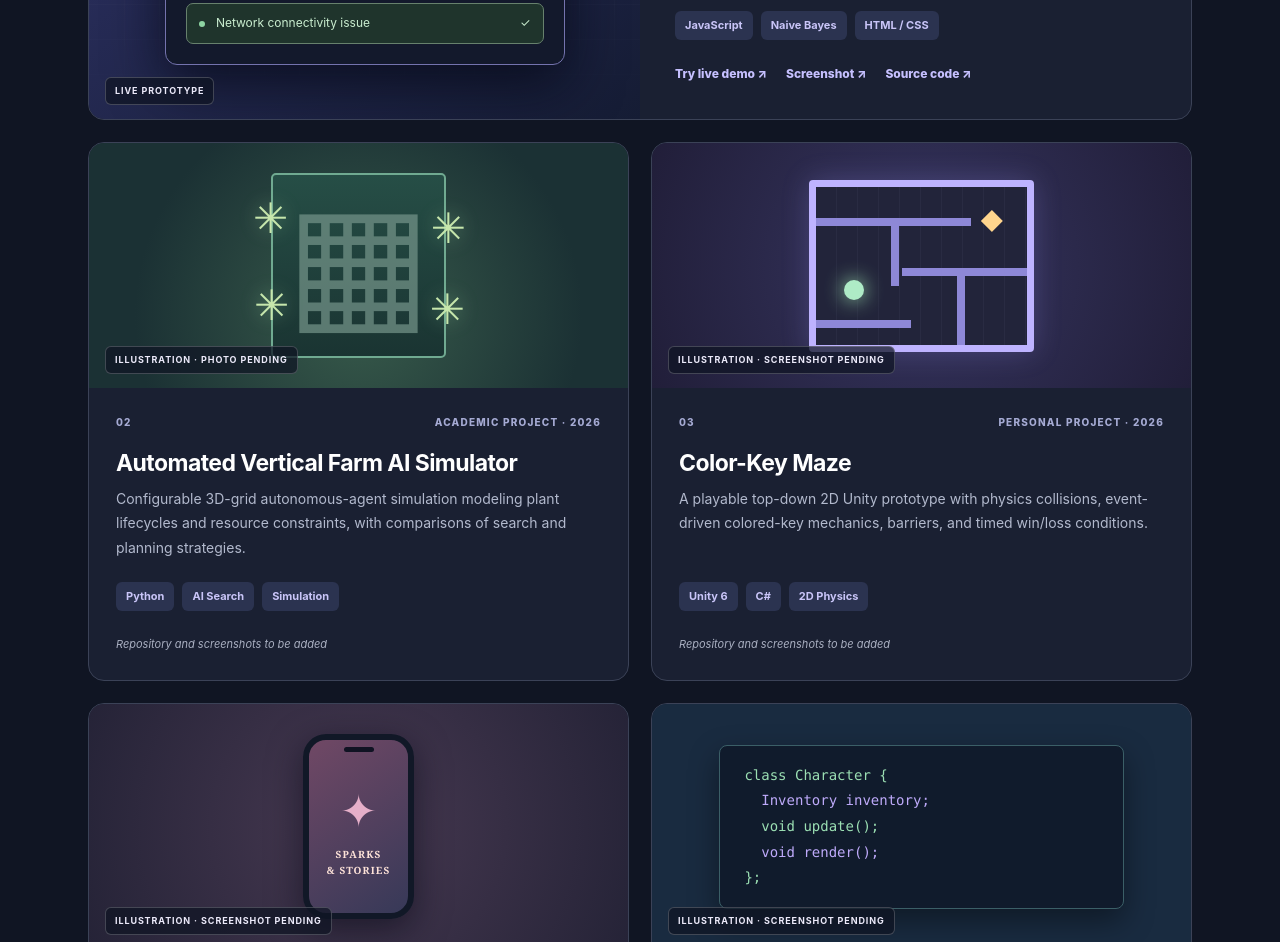
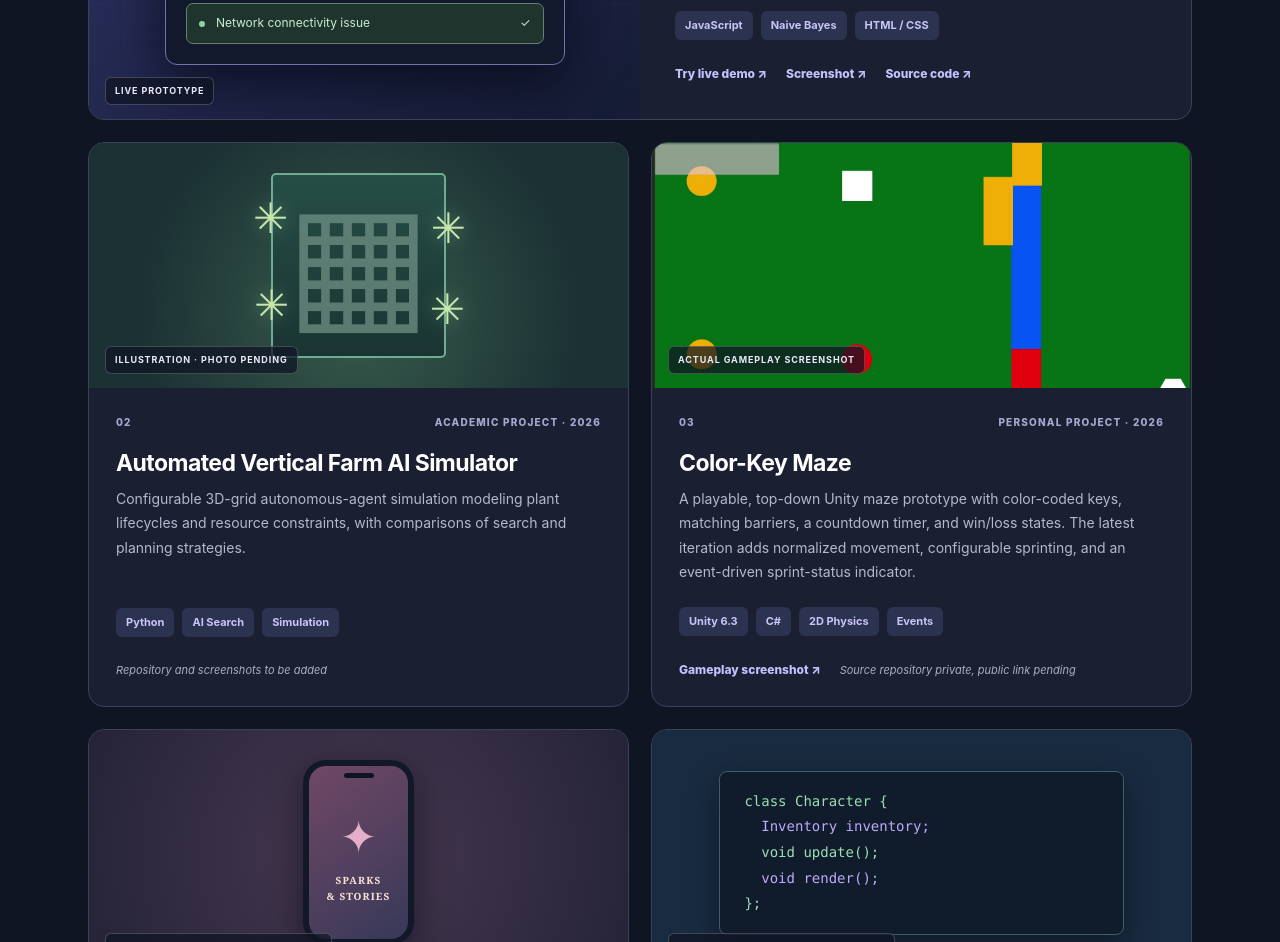
Before and after one commit to PhoenixPrimeGames/github-portfolio, a plain HTML site: page index.html in a window 1280 px wide. Shown: the part 2436-3378 px from the top of the page. Drawn offline with Linux system fonts and the light colour scheme.

Commit message:
Add files via upload

```diff
--- a/index.html
+++ b/index.html
@@ -68,7 +68,23 @@
         <div class="projects-grid">
           <article class="project-card featured"><div class="project-visual visual-ai"><div class="visual-grid"></div><div class="ai-preview"><span>TECHNICAL ISSUE / TRIAGE</span><div class="ai-preview-query">“My laptop connects to Wi-Fi, but websites won’t open.”</div><div class="ai-preview-response"><span class="status-pip"></span> Network connectivity issue <span>✓</span></div></div><span class="preview-tag">LIVE PROTOTYPE</span></div><div class="project-body"><div class="project-meta"><span>01</span><span>AI ASSISTANT · 2026</span></div><h3>Technical Issue Triage Assistant</h3><p>A browser-based machine-learning prototype that classifies written technical support issues and suggests structured troubleshooting checks. Built without a paid API.</p><div class="tags"><span>JavaScript</span><span>Naive Bayes</span><span>HTML / CSS</span></div><div class="project-links"><a href="ai-assistant/">Try live demo ↗</a><a href="screenshots/ai-assistant-demo.png" target="_blank" rel="noopener noreferrer">Screenshot ↗</a><a href="https://github.com/PhoenixPrimeGames/github-portfolio/tree/main/ai-assistant" target="_blank" rel="noopener noreferrer">Source code ↗</a></div></div></article>
           <article class="project-card"><div class="project-visual visual-farm"><div class="farm-art" aria-hidden="true"><span class="farm-rail"></span><span class="farm-tower">▦</span><span class="farm-leaf leaf-1">✳</span><span class="farm-leaf leaf-2">✳</span><span class="farm-leaf leaf-3">✳</span><span class="farm-leaf leaf-4">✳</span></div><span class="preview-tag">ILLUSTRATION · PHOTO PENDING</span></div><div class="project-body"><div class="project-meta"><span>02</span><span>ACADEMIC PROJECT · 2026</span></div><h3>Automated Vertical Farm AI Simulator</h3><p>Configurable 3D-grid autonomous-agent simulation modeling plant lifecycles and resource constraints, with comparisons of search and planning strategies.</p><div class="tags"><span>Python</span><span>AI Search</span><span>Simulation</span></div><div class="project-links"><span class="pending-link">Repository and screenshots to be added</span></div></div></article>
-          <article class="project-card"><div class="project-visual visual-maze"><div class="maze-art" aria-hidden="true"><i class="wall wall-1"></i><i class="wall wall-2"></i><i class="wall wall-3"></i><i class="wall wall-4"></i><i class="wall wall-5"></i><i class="maze-player"></i><i class="maze-key">◆</i></div><span class="preview-tag">ILLUSTRATION · SCREENSHOT PENDING</span></div><div class="project-body"><div class="project-meta"><span>03</span><span>PERSONAL PROJECT · 2026</span></div><h3>Color-Key Maze</h3><p>A playable top-down 2D Unity prototype with physics collisions, event-driven colored-key mechanics, barriers, and timed win/loss conditions.</p><div class="tags"><span>Unity 6</span><span>C#</span><span>2D Physics</span></div><div class="project-links"><span class="pending-link">Repository and screenshots to be added</span></div></div></article>
+
+          <article class="project-card">
+            <div class="project-visual visual-maze">
+              <img src="screenshots/maze-overview.jpg" alt="Color-Key Maze gameplay showing the player, maze layout, and on-screen HUD" loading="lazy" style="display:block; width:100%; height:100%; object-fit:cover;">
+              <span class="preview-tag">ACTUAL GAMEPLAY SCREENSHOT</span>
+            </div>
+            <div class="project-body">
+              <div class="project-meta"><span>03</span><span>PERSONAL PROJECT · 2026</span></div>
+              <h3>Color-Key Maze</h3>
+              <p>A playable, top-down Unity maze prototype with color-coded keys, matching barriers, a countdown timer, and win/loss states. The latest iteration adds normalized movement, configurable sprinting, and an event-driven sprint-status indicator.</p>
+              <div class="tags"><span>Unity 6.3</span><span>C#</span><span>2D Physics</span><span>Events</span></div>
+              <div class="project-links">
+                <a href="screenshots/maze-overview.jpg" target="_blank" rel="noopener noreferrer">Gameplay screenshot ↗</a>
+                <span class="pending-link">Source repository private, public link pending</span>
+              </div>
+            </div>
+          </article>
           <article class="project-card"><div class="project-visual visual-android"><div class="phone-mock"><span class="phone-top"></span><span class="phone-art">✦</span><span class="phone-lines">SPARKS<br> &amp; STORIES</span></div><span class="preview-tag">ILLUSTRATION · SCREENSHOT PENDING</span></div><div class="project-body"><div class="project-meta"><span>04</span><span>PERSONAL PROJECT · 2026</span></div><h3>Sparks and Stories</h3><p>Android application work involving interactive card-deck features, Google Play Games sign-in, in-app purchases, and testing on emulator and device.</p><div class="tags"><span>Kotlin</span><span>Android Studio</span><span>Testing</span></div><div class="project-links"><span class="pending-link">Repository and screenshots to be added</span></div></div></article>
           <article class="project-card"><div class="project-visual visual-code"><div class="code-lines" aria-hidden="true"><span>class Character {</span><span>&nbsp;&nbsp;Inventory inventory;</span><span>&nbsp;&nbsp;void update();</span><span>&nbsp;&nbsp;void render();</span><span>};</span></div><span class="preview-tag">ILLUSTRATION · SCREENSHOT PENDING</span></div><div class="project-body"><div class="project-meta"><span>05</span><span>PERSONAL CODE REPOSITORY</span></div><h3>PlayCoding</h3><p>C++ game programming experiments with character, combat, inventory, equipment, and rendering components. Source code available on GitHub.</p><div class="tags"><span>C++</span><span>Game Systems</span><span>Visual Studio</span></div><div class="project-links"><a href="https://github.com/PhoenixPrimeGames/PlayCoding" target="_blank" rel="noopener noreferrer">View on GitHub ↗</a></div></div></article>
         </div>
```
